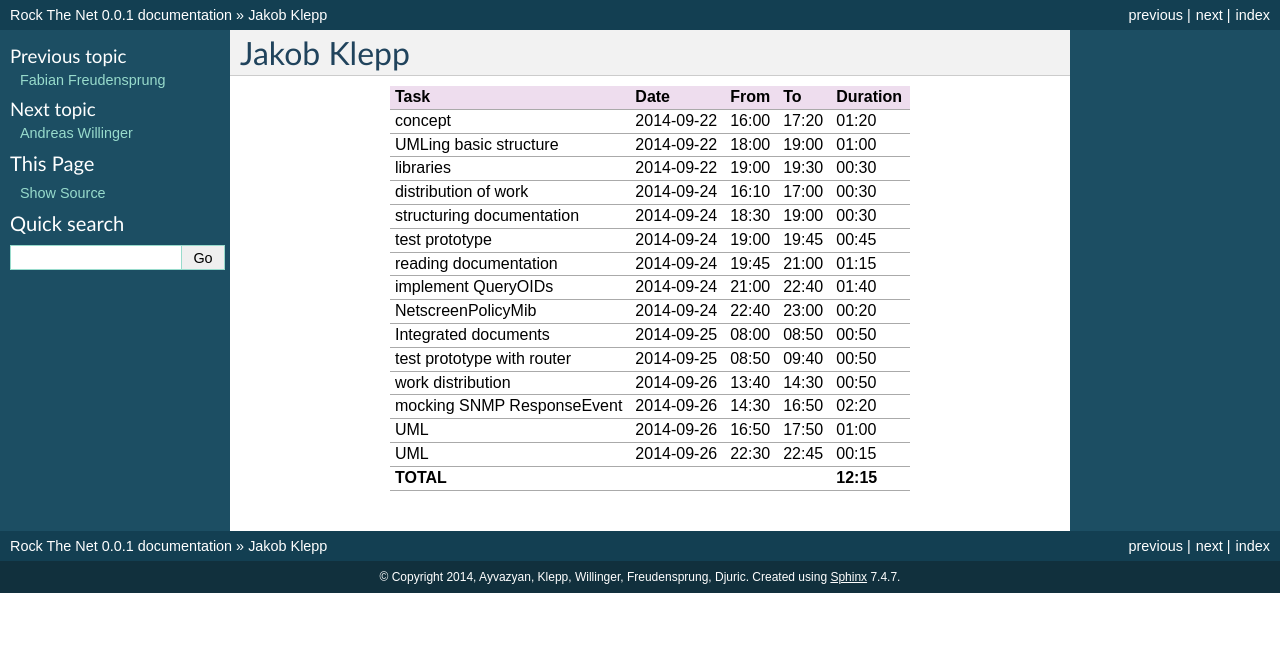
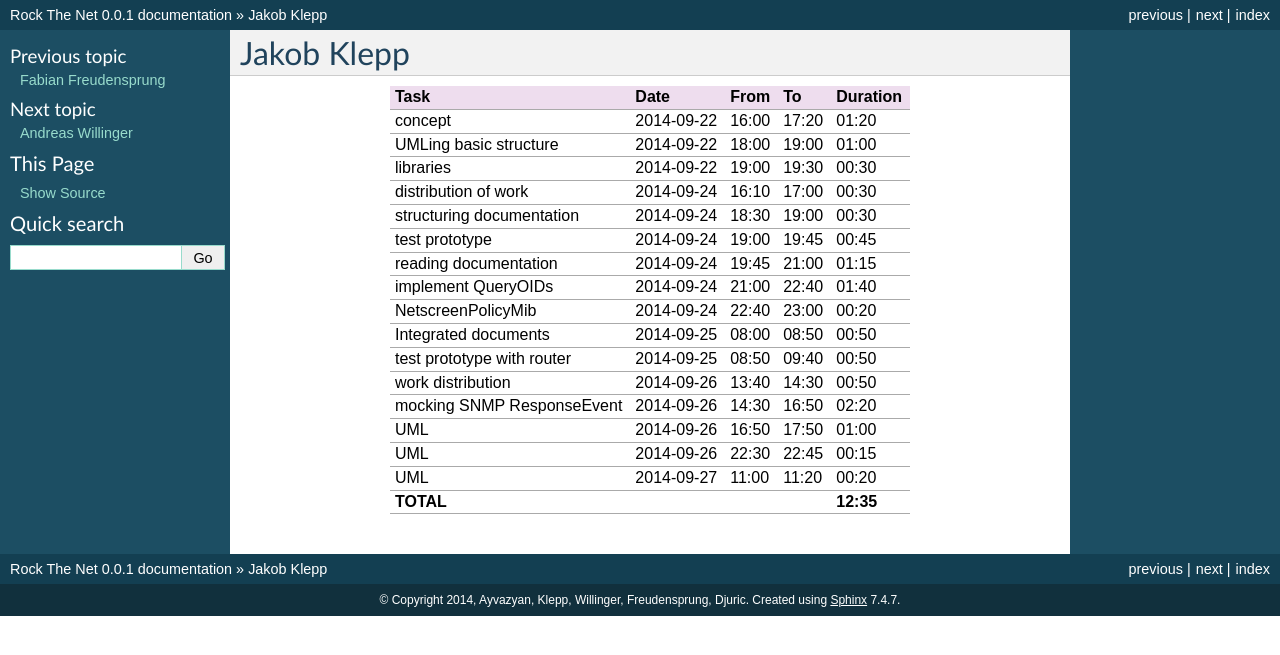
Before and after one commit to aayvazyan-tgm/RouterManagementProject_RockTheNet, a Sphinx documentation site: the page built from docs/timerecording_klepp.rst, in a window 1280 px wide. Shown: the top 655 px of the page. Built offline with Sphinx 7.4.7, drawn with Linux system fonts in a browser that asks for light colours.

Commit message:
UML
refectored factories
added some notes

```diff
--- a/docs/timerecording_klepp.rst
+++ b/docs/timerecording_klepp.rst
@@ -19,5 +19,6 @@ work distribution                 2014-09-26 13:40 14:30   00:50
 mocking SNMP ResponseEvent        2014-09-26 14:30 16:50   02:20
 UML                               2014-09-26 16:50 17:50   01:00
 UML                               2014-09-26 22:30 22:45   00:15
-**TOTAL**                                                **12:15**
+UML                               2014-09-27 11:00 11:20   00:20
+**TOTAL**                                                **12:35**
 ================================= ========== ===== ===== =========
```
Also changed, not shown: docs/_static/All_The_Classes.png, 1 other file.
